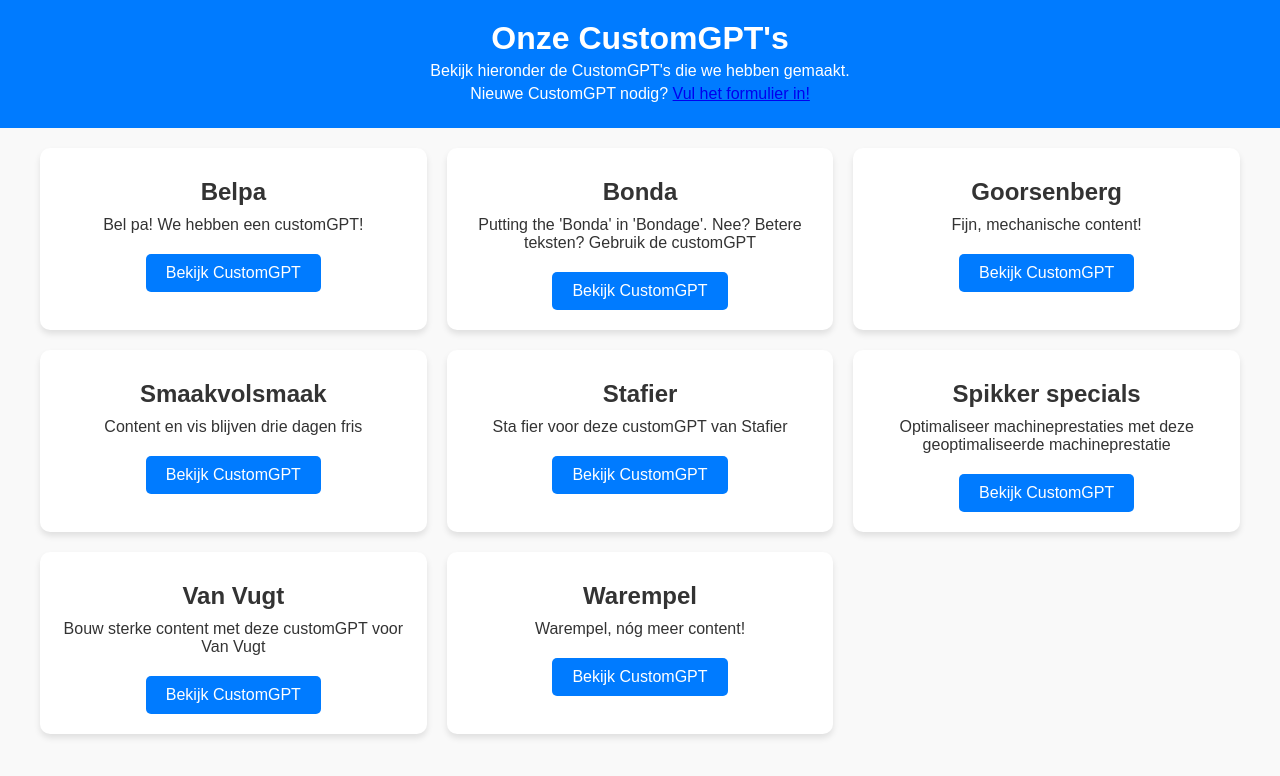
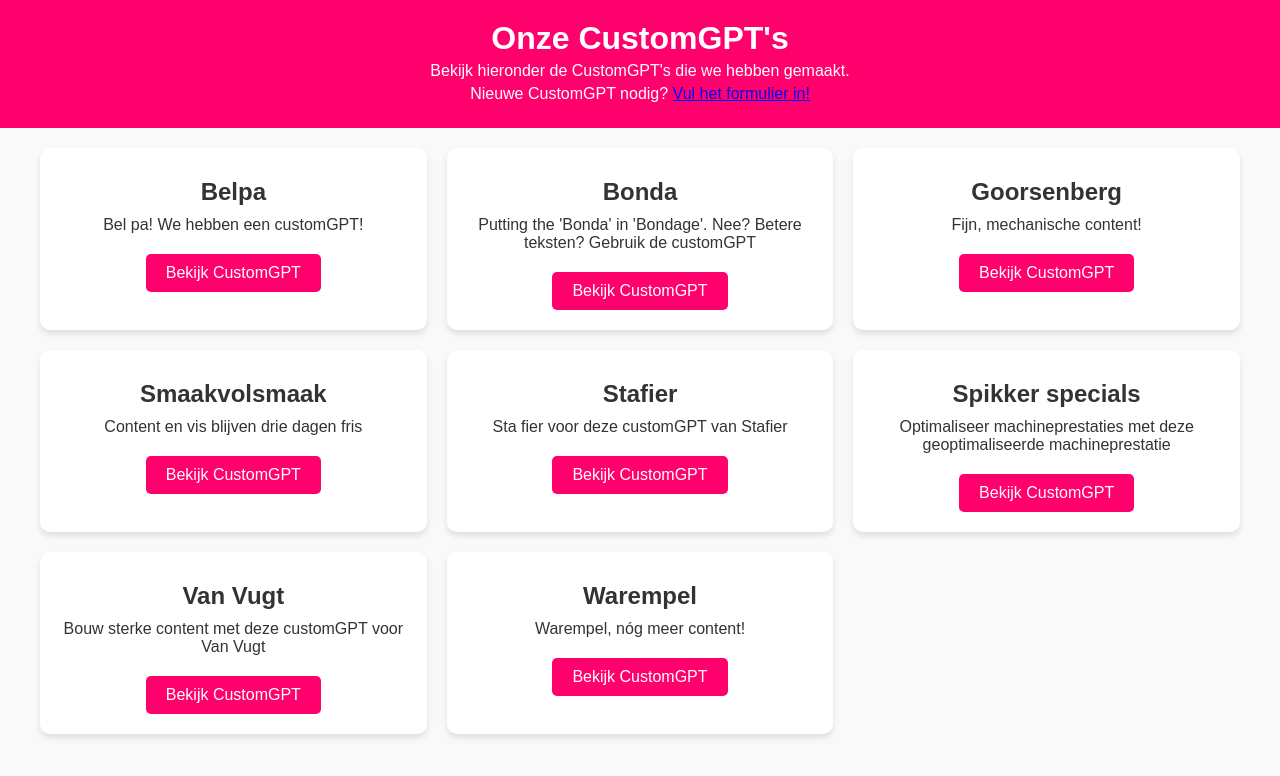
Before and after one commit to HenochWarempel/customGPTs, a plain HTML site: page index.html in a window 1280 px wide. Drawn offline with Linux system fonts and the light colour scheme.

Commit message:
Update styles.css

```diff
--- a/styles.css
+++ b/styles.css
@@ -10,7 +10,7 @@ body {
 header {
     text-align: center;
     padding: 20px;
-    background-color: #007BFF;
+    background-color: #FF006C;
     color: #fff;
 }
 
@@ -69,7 +69,7 @@ header p {
     padding: 10px 20px;
     font-size: 1rem;
     color: #fff;
-    background-color: #007BFF;
+    background-color: #FF006C;
     border: none;
     border-radius: 5px;
     text-decoration: none;
```
